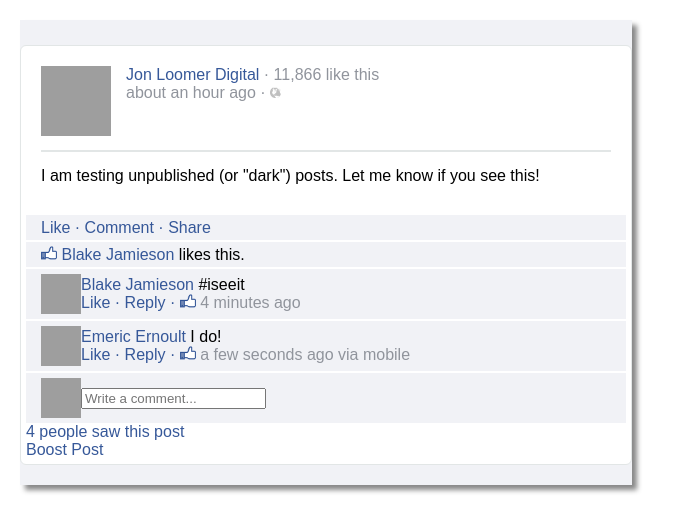
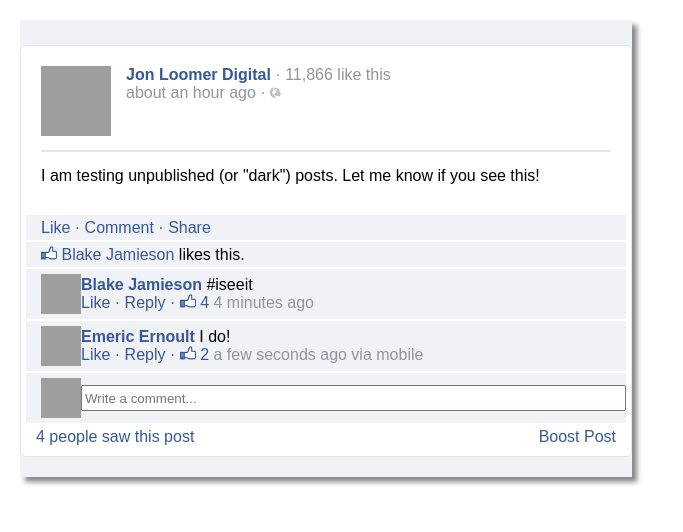
Before and after one commit to rlyons21/grad-assessment, a plain HTML site: page index.html in a window 1280 px wide. Shown: the whole page, without its empty margins (0-683 px from the left). Drawn offline with Linux system fonts and the light colour scheme; grey boxes are pictures that could not be loaded.

Commit message:
changes number of likes when click like/unlike

```diff
--- a/global.js
+++ b/global.js
@@ -1,12 +1,21 @@
 window.addEventListener("load", function(){
 	var like_btn = document.getElementsByClassName("like");
+	var like_count = document.getElementsByClassName("likeCount");
+	debugger;
 
 	for(i=0; i < like_btn.length; i++){
-		like_btn[i].addEventListener("click", function(){
+		like_btn[i].addEventListener("click", function(e){
+			debugger;
+			var index = parseInt(this.getAttribute("id"));
+			var count = parseInt(like_count[index].innerHTML);
+			debugger;
 			if(this.innerHTML == "Like"){
 				this.innerHTML = "Unlike";
+				like_count[index].innerHTML = count + 1;
+
 			} else{
 				this.innerHTML = "Like";
+				like_count[index].innerHTML = count - 1;
 			}
 		});
 	};
--- a/index.html
+++ b/index.html
@@ -16,7 +16,7 @@
 						</div>
 						<div>
 							<p class="blue">
-								Jon Loomer Digital
+								<span class="name">Jon Loomer Digital</span>
 								 <span class="grey"> &middot; 11,866 like this</span>
 							</p>
 							<p class="grey">
@@ -48,11 +48,13 @@
 				<div class="commentContainer">
 					<img src="http://placekitten.com/40/40" alt=""/>
 					<div>
-						<p><span class="blue">Blake Jamieson </span>#iseeit</p>
+						<p><span class="name blue">Blake Jamieson </span>#iseeit</p>
 						<p class="blue">
-							<span class="like">Like</span>
+							<span class="like" id="0">Like</span>
 							 &middot; Reply &middot;
 							 <img  class="thumbUp" src="thumbUp.png" alt=""/>
+							 <span class="likeCount"> 4 </span>
+
 							 <span class="grey">4 minutes ago</span>
 						</p>
 					</div>
@@ -61,11 +63,12 @@
 				<div class="commentContainer">
 					<img src="http://placekitten.com/40/40" alt=""/>
 					<div>
-						<p><span class="blue">Emeric Ernoult</span> I do!</p>
+						<p><span class="name blue">Emeric Ernoult</span> I do!</p>
 						<p class="blue">
-							<span class="like">Like</span>
+							<span class="like" id="1">Like</span>
 							&middot; Reply &middot;
 							<img  class="thumbUp" src="thumbUp.png" alt=""/>
+							<span class="likeCount"> 2 </span>
 							<span class="grey">a few seconds ago via mobile</span>
 						</p>
 					</div>
@@ -73,10 +76,10 @@
 
 				<div class="commentContainer">
 					<img src="http://placekitten.com/40/40" alt=""/>
-					<input type="text" placeholder="Write a comment...">
+					<input class="writeComment" type="text" placeholder="Write a comment...">
 				</div>
 
-				<div class="blue">
+				<div class="postFooter blue">
 					<p> 4 people saw this post</p>
 					<p> Boost Post</p>
 				</div>
--- a/style.css
+++ b/style.css
@@ -64,3 +64,17 @@
 	margin-top:2px;
 	padding-left: 15px;
 }
+.writeComment{
+	width:550px;
+	height:20px;
+}
+.postFooter{
+	display:flex;
+	justify-content: space-between;
+	align-content: center;
+	margin:5px;
+	padding:0px 5px 0px 5px;
+}
+.name{
+	font-weight: bold;
+}
```
